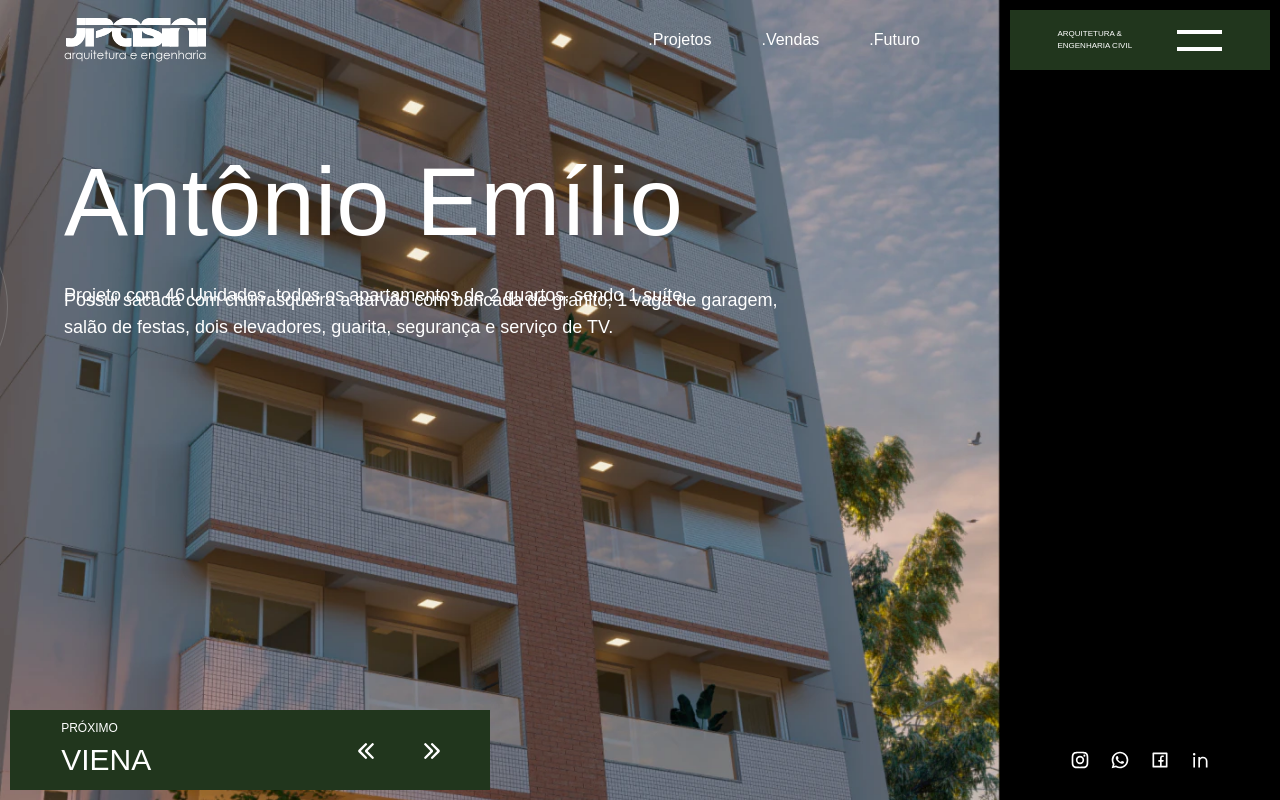
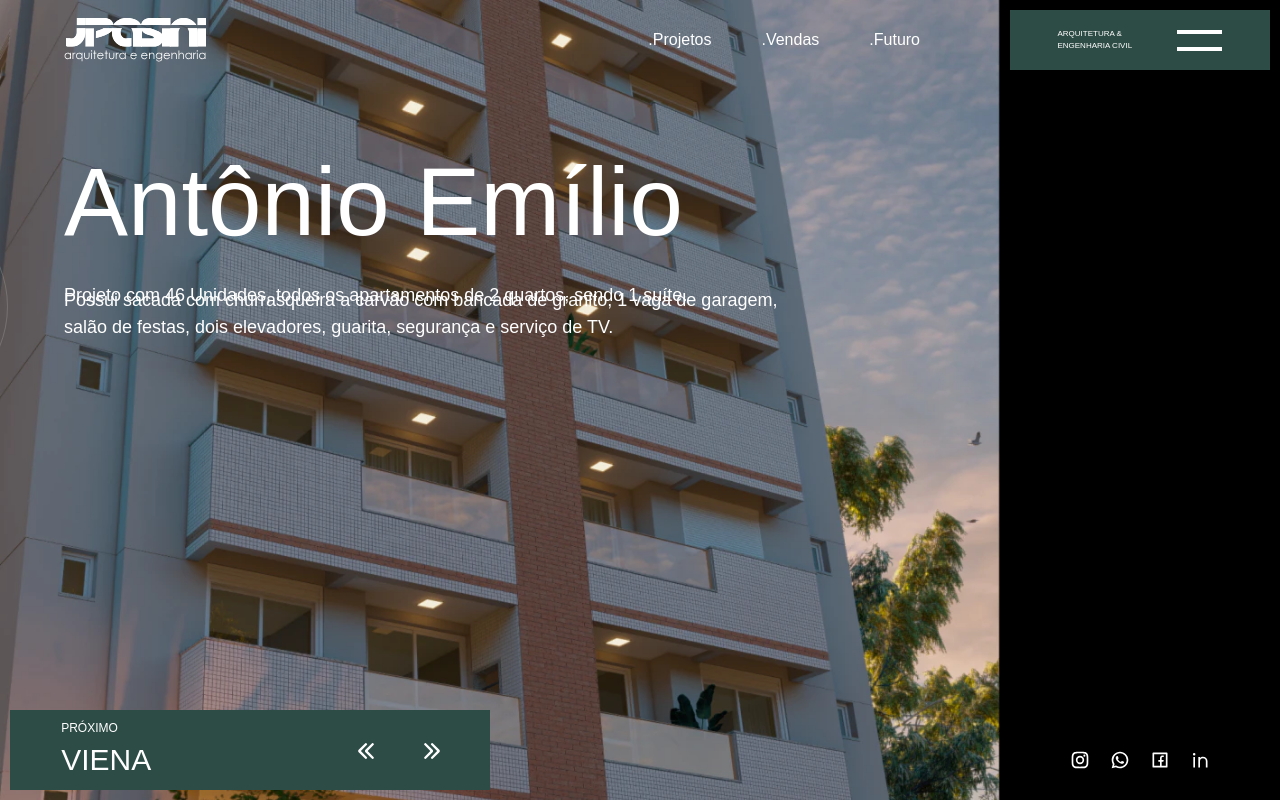
Before and after one commit to fabiomantelli/jpasini, a Next.js app: page / in a window 1280 px wide. Built offline with nearby package versions, Linux system fonts and the light colour scheme.

Commit message:
fix: changed color green to #2e4c46

```diff
--- a/src/styles/theme.js
+++ b/src/styles/theme.js
@@ -12,7 +12,7 @@ const theme = extendTheme({
       900: '#D9D9D9',
     },
     green: {
-      500: '#21361D'
+      500: '#2e4c46'
     }
   },
   fonts: {
```
